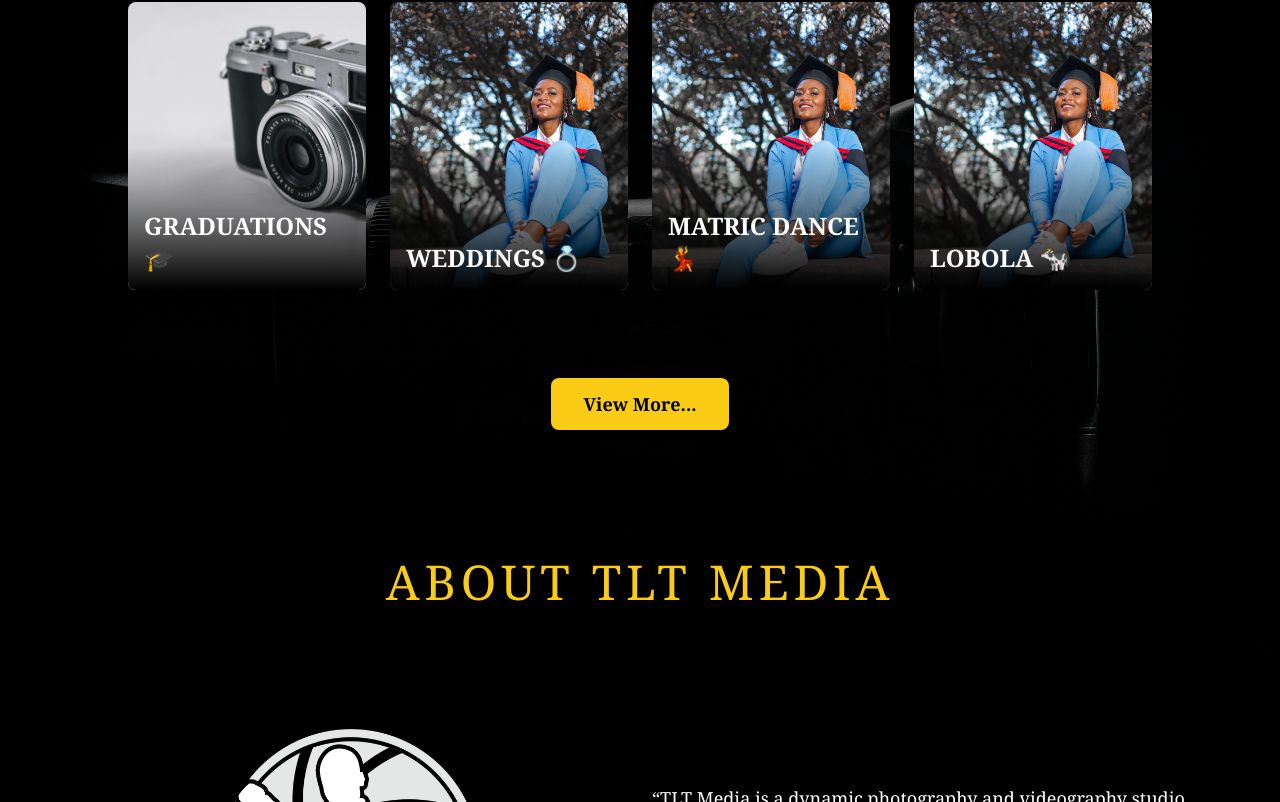
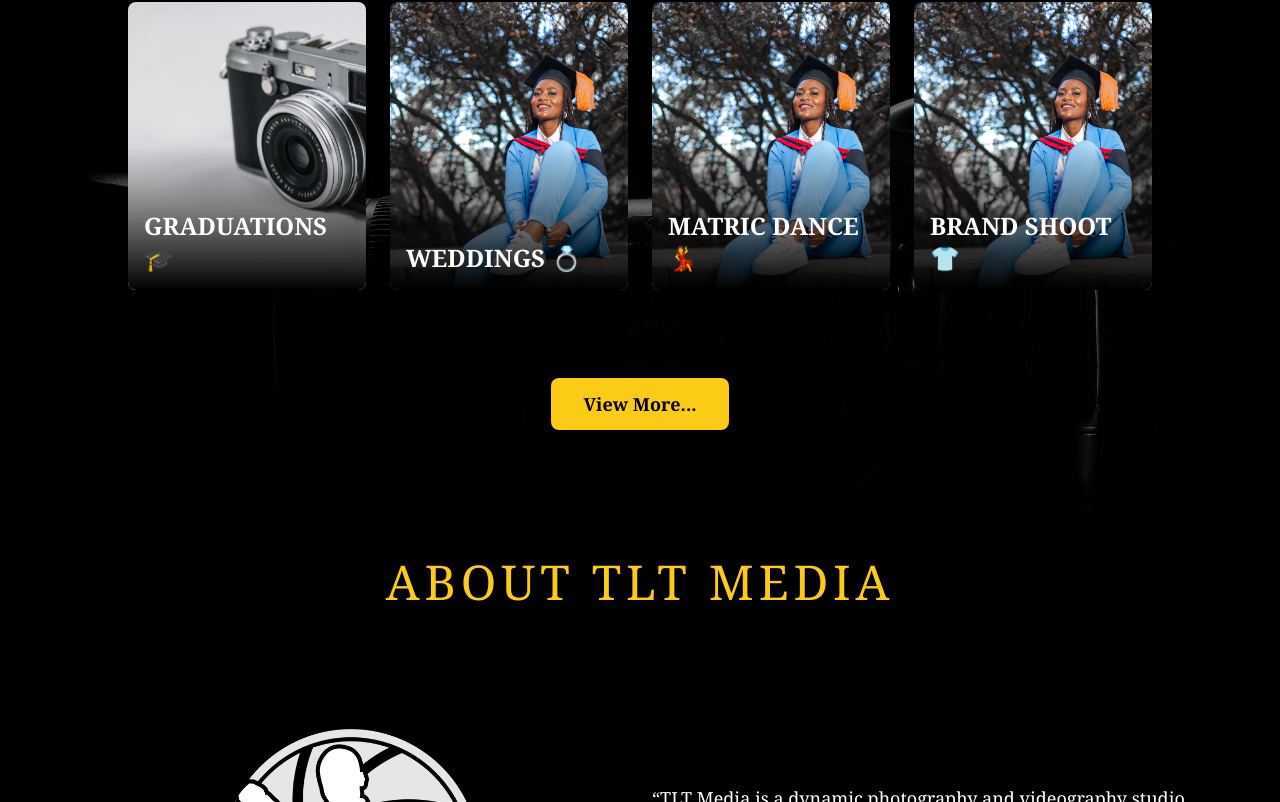
Before and after one commit to TriumphNdlovu/tlt-media, a Next.js app: page / in a window 1280 px wide. Shown: the part 958-1760 px from the top of the page. Built offline with nearby package versions, Linux system fonts and the light colour scheme.

Commit message:
fixed auto scrolling

```diff
--- a/src/app/page.tsx
+++ b/src/app/page.tsx
@@ -146,8 +146,8 @@
                       : item === 2
                       ? 'Wedding'
                       : item === 3
-                      ? 'Matric Dance'
-                      : 'Lobola'
+                      ? 'Matric dance'
+                      : 'Brand shoot'
                   }`}
                 >
                   <div className="relative h-60 lg:h-72 w-full overflow-hidden">
@@ -167,7 +167,7 @@
                         ? 'Weddings 💍'
                         : item === 3
                         ? 'Matric Dance 💃'
-                        : 'Lobola 🐄'}
+                        : 'brand Shoot 👕'}
                     </h3>
                   </div>
                 </Link>
--- a/src/app/portfolio/page.tsx
+++ b/src/app/portfolio/page.tsx
@@ -1,5 +1,6 @@
 'use client';
 import { useState, useEffect } from 'react';
+import { useRouter } from 'next/navigation'; // Import useRouter
 import Image from 'next/image';
 import Navbar from '../components/Navbar';
 import Footer from '../components/Footer';
@@ -14,6 +15,8 @@
   const [selectedCategory, setSelectedCategory] = useState<string>('All');
   const [categories, setCategories] = useState<Category[]>([]);
   const [isLoading, setIsLoading] = useState<boolean>(true);
+
+  const router = useRouter(); // Initialize useRouter
 
   const openModal = (picture: Picture) => {
     setActivePicture(picture);
@@ -48,6 +51,17 @@
 
     fetchImages();
   }, []);
+
+  useEffect(() => {
+    // Get query parameters
+    const params = new URLSearchParams(window.location.search);
+    const section = params.get('section');
+
+    // Update selected category if the section exists
+    if (section) {
+      setSelectedCategory(section);
+    }
+  }, [router.refresh]); // Dependency to re-run when query parameters change
 
   return (
     <>
```
